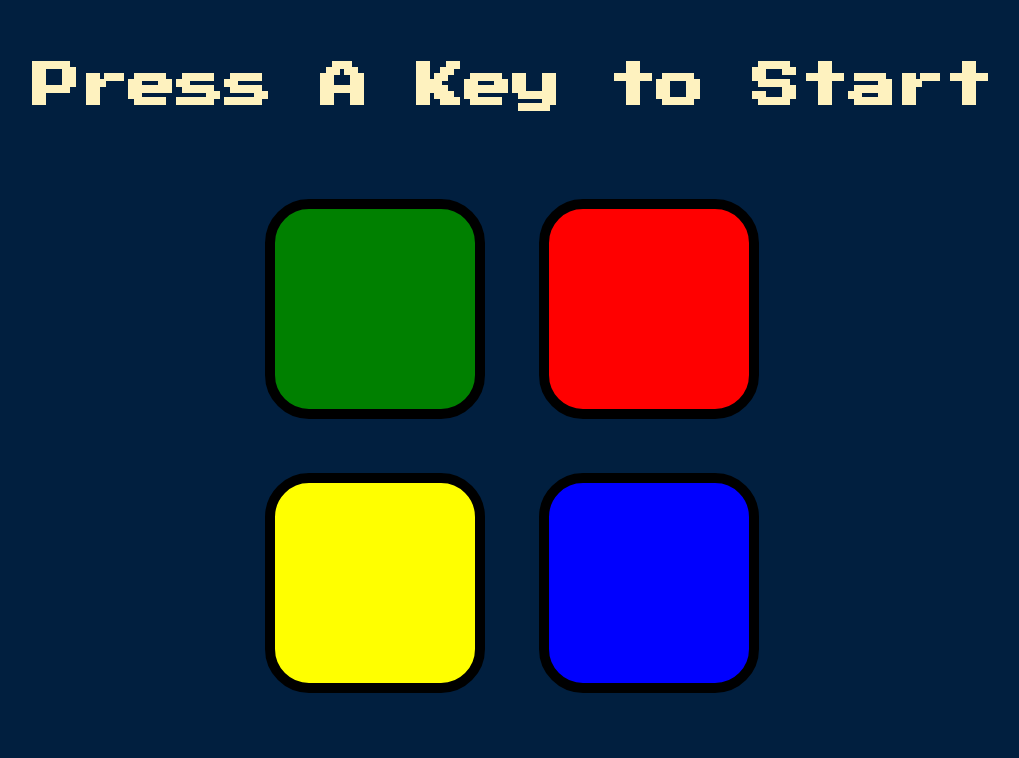
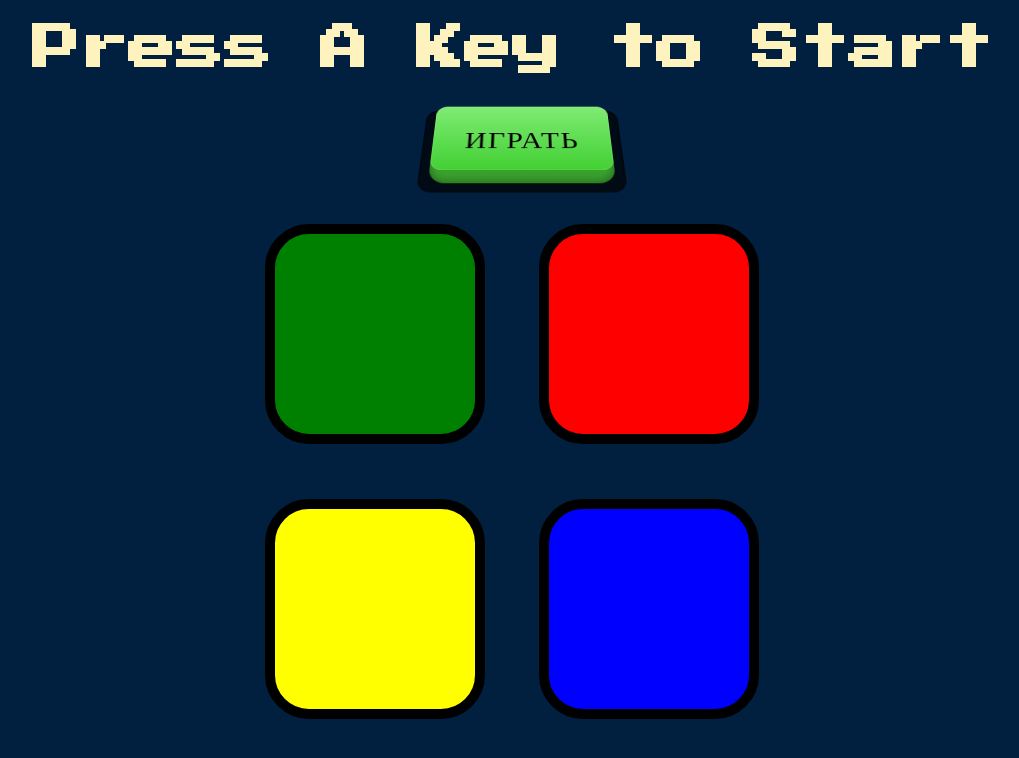
Before and after one commit to MIka1988/Simon-Game, a plain HTML site: page index.html in a window 1280 px wide. Shown: the whole page, without its empty margins (128-1147 px from the left). Drawn offline with nearby package versions, Linux system fonts and the light colour scheme.

Commit message:
Add files via upload

```diff
--- a/game.js
+++ b/game.js
@@ -6,14 +6,16 @@ var userClickedPattern = [];
 var gameStarted = false;
 var level = 0;
 
-$(document).keypress(function() {
+$(".button").on("click",(function() {
   if (!gameStarted) {
-    $("#level-title").text("Level " + level);
-    nextSequence();
-    gameStarted = true;
+    setTimeout(function(){
+      $("#level-title").text("Level " + level);
+      nextSequence();
+      gameStarted = true;
+    },1000);
   }
 
-});
+}));
 
 
 
@@ -42,6 +44,7 @@ function checkAnswer(currentLevel) {
       $("body").removeClass("game-over");
     }, 200);
     $("h1").text("Game Over, Press Any Key to Restart");
+    $(".inner").text("Еще раз");
     startOver();
   }
 }
@@ -51,6 +54,7 @@ function nextSequence() {
   userClickedPattern = [];
   level++;
   $("h1").text("Level " + level);
+  $(".inner").text("Играть");
   var randomNumber = Math.floor(Math.random() * 4);
   var randomChosenColour = buttonColors[randomNumber];
   gamePattern.push(randomChosenColour);
--- a/index.html
+++ b/index.html
@@ -10,7 +10,9 @@
 </head>
 
 <body>
-  <h1 id="level-title">Press A Key to Start</h1>
+
+<h1 id="level-title">Press A Key to Start</h1>
+  <div class="button"><div class="outer"><div class="height"><div class="inner">ИГРАТЬ</div></div></div></div>
   <div class="container">
     <div lass="row">
 
--- a/styles.css
+++ b/styles.css
@@ -2,11 +2,14 @@ body {
   text-align: center;
   background-color: #011F3F;
 }
+button{
+background-color: #011F3F;
 
+}
 #level-title {
   font-family: 'Press Start 2P', cursive;
   font-size: 3rem;
-  margin:  5%;
+  margin:  2%;
   color: #FEF2BF;
 }
 
@@ -51,3 +54,100 @@ body {
   box-shadow: 0 0 20px white;
   background-color: grey;
 }
+
+
+body {
+	font-family: Impact;
+}
+.button {
+	height: 80px;
+	width: 180px;
+	cursor: pointer;
+	margin: 20px auto;
+}
+.button .outer {
+	position: relative;
+	width: 100%;
+	height: 100%;
+	padding: 10px;
+	background: rgba(0,0,0,0.65);
+	border-radius: 14px;
+	-webkit-border-radius: 14px;
+	-moz-border-radius: 14px;
+	box-shadow: inset rgba(0,0,0,0.85) 0px 1px 5px;
+	-webkit-box-shadow: inset rgba(0,0,0,0.85) 0px 1px 5px;
+	-moz-box-shadow: inset rgba(0,0,0,0.85) 0px 1px 5px;
+	-webkit-transform: perspective(500px) rotateX(35deg);
+	-moz-transform: perspective(500px) rotateX(35deg);
+}
+.button .outer .height {
+	position: relative;
+	height: 100%;
+	margin-top: -15px;
+	padding-bottom: 15px;
+	background: #39a02d;
+	border-radius: 16px;
+	-webkit-border-radius: 16px;
+	-moz-border-radius: 16px;
+	box-shadow: rgba(0,0,0,0.85) 0px 1px 1px, inset rgba(0,0,0,0.35) 0px -2px 8px;
+	-webkit-box-shadow: rgba(0,0,0,0.85) 0px 1px 1px, inset rgba(0,0,0,0.35) 0px -2px 8px;
+	-moz-box-shadow: rgba(0,0,0,0.85) 0px 1px 1px, inset rgba(0,0,0,0.35) 0px -2px 8px;
+	-webkit-transition: all 0.1s ease-in-out;
+	-moz-transition: all 0.1s ease-in-out;
+}
+.button:hover .outer .height {
+	margin-top: -10px;
+	padding-bottom: 10px;
+	background: #3aaf2d;
+	box-shadow: rgba(0,0,0,0.25) 0px 1px 1px, inset rgba(0,0,0,0.35) 0px -2px 6px;
+	-webkit-box-shadow: rgba(0,0,0,0.25) 0px 1px 1px, inset rgba(0,0,0,0.35) 0px -2px 6px;
+	-moz-box-shadow: rgba( 0,0,0,0.25) 0px 1px 1px, inset rgba(0,0,0,0.35) 0px -2px 6px;
+}
+.button:active .outer .height {
+	margin-top: 0px;
+	padding-bottom: 0px;
+}
+.button .outer .height .inner {
+	line-height: 2.8em;
+	font-size: 30px;
+	letter-spacing: .05em;
+	position: relative;
+	height: 100%;
+	text-align: center;
+	text-shadow: #8aff7b 0px 0px 1px;
+	background: #44d135;
+	background: -moz-linear-gradient(top, #80ec75 0%, #43d034 100%); /* FF3.6+ */
+	background: -webkit-gradient(linear, left top, left bottom, color-stop(0%,#80ec75), color-stop(100%,#43d034)); /* Chrome,Safari4+ */
+	background: -webkit-linear-gradient(top, #80ec75 0%,#43d034 100%); /* Chrome10+,Safari5.1+ */
+	background: linear-gradient(top, #80ec75 0%,#43d034 100%); /* W3C */
+	border-radius: 12px;
+	-webkit-border-radius: 12px;
+	-moz-border-radius: 12px;
+	box-shadow: inset rgba(255,255,255,0.85) 0px 0px 1px;
+	-webkit-box-shadow: inset rgba(255,255,255,0.85) 0px 0px 1px;
+	-moz-box-shadow: inset rgba(255,255,255,0.85) 0px 0px 1px;
+	-webkit-transition: all 0.1s ease-in-out;
+	-moz-transition: all 0.1s ease-in-out;
+}
+.button:hover .outer .height .inner{
+	text-shadow: #99f48d 0px 0px 1px;
+	background: #43d034; /* Old browsers */
+	background: -moz-linear-gradient(top, #43d034 0%, #67e45c 100%); /* FF3.6+ */
+	background: -webkit-gradient(linear, left top, left bottom, color-stop(0%,#43d034), color-stop(100%,#67e45c)); /* Chrome,Safari4+ */
+	background: -webkit-linear-gradient(top, #43d034 0%,#67e45c 100%); /* Chrome10+,Safari5.1+ */
+	background: linear-gradient(top, #43d034 0%,#67e45c 100%); /* W3C */
+}
+.button:active .outer .height .inner{
+	text-shadow: #319926 0px 1px 0px;
+	border-radius: 16px;
+	-webkit-border-radius: 16px;
+	-moz-border-radius: 16px;
+	box-shadow: inset rgba(0,0,0,0.9) 0px 0px 8px;
+	-webkit-box-shadow: inset rgba(0,0,0,0.9) 0px 0px 8px;
+	-moz-box-shadow: inset rgba(0,0,0,0.9) 0px 0px 8px;
+	background: #1d7d12; /* Old browsers */
+	background: -moz-linear-gradient(top, #1d7d12 0%, #4fd342 100%); /* FF3.6+ */
+	background: -webkit-gradient(linear, left top, left bottom, color-stop(0%,#1d7d12), color-stop(100%,#4fd342)); /* Chrome,Safari4+ */
+	background: -webkit-linear-gradient(top, #1d7d12 0%,#4fd342 100%); /* Chrome10+,Safari5.1+ */
+	background: linear-gradient(top, #1d7d12 0%,#4fd342 100%); /* W3C */
+}
```
